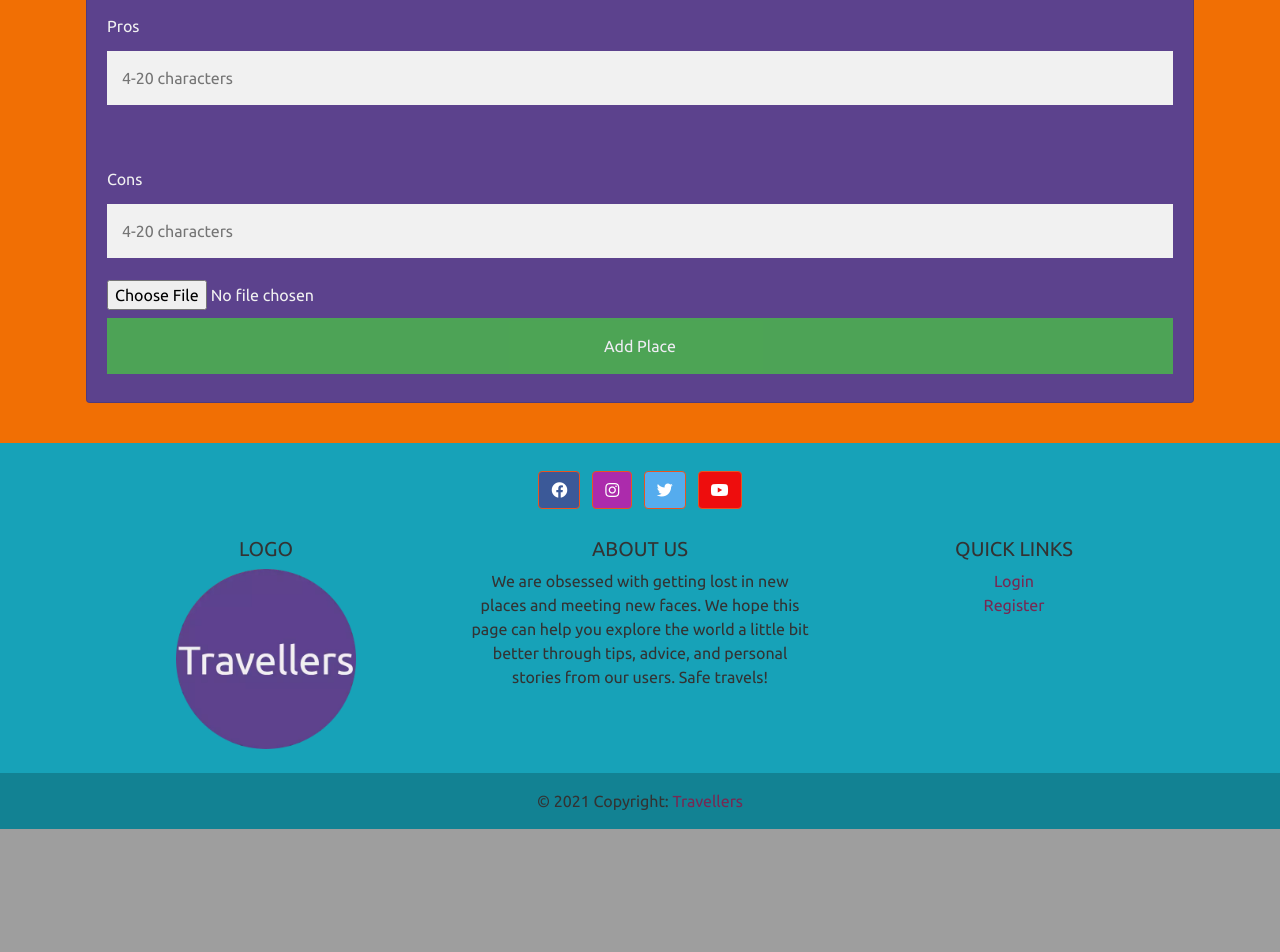
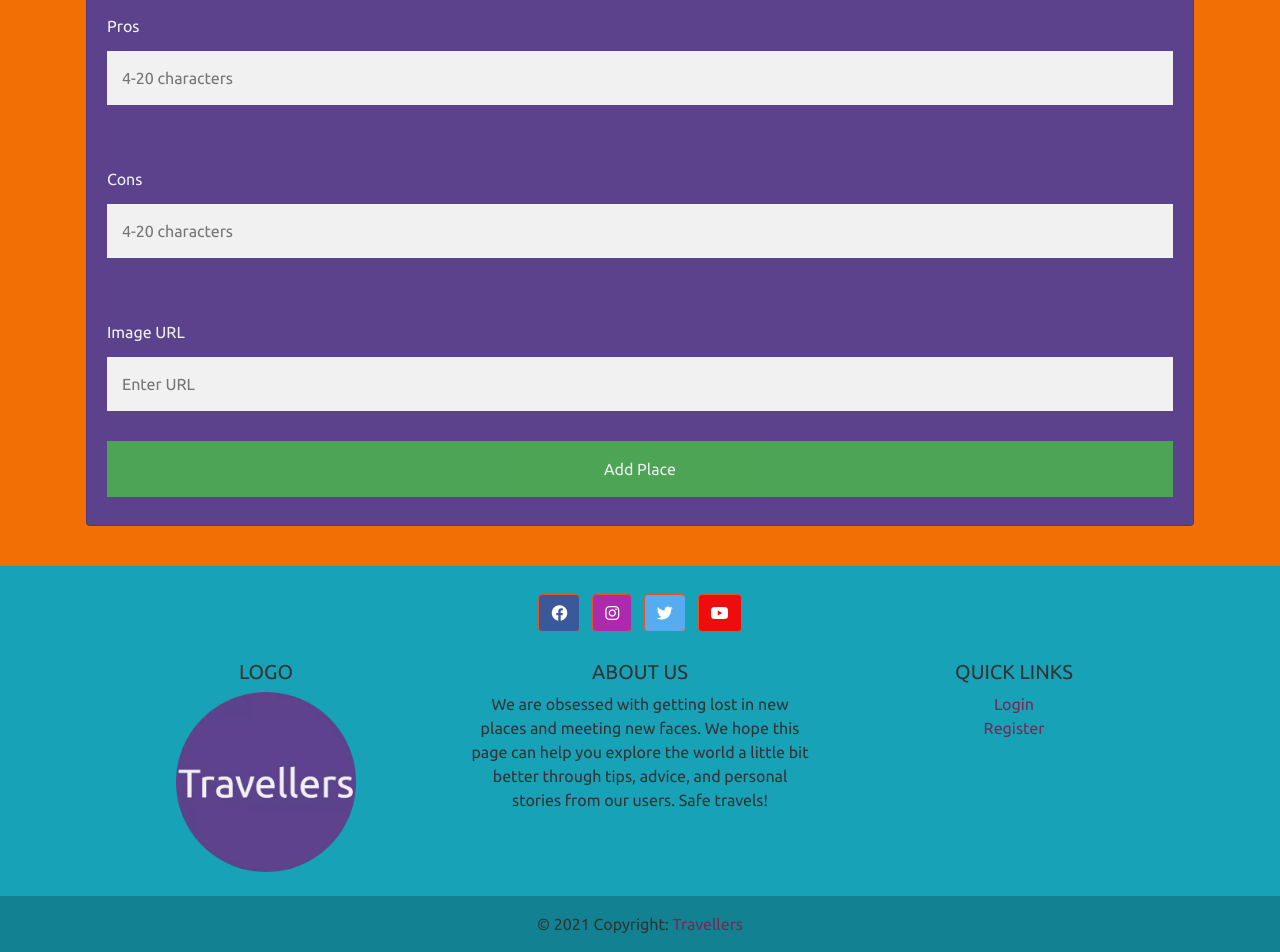
Before and after one commit to ebuzeryalcin/Travellers, a Flask app: page /add_place in a window 1280 px wide. Shown: the part 1966-2918 px from the top of the page. Before the commit the page ends 2795 px from the top, so only its background shows below. Run offline with Flask 2, Linux system fonts and the light colour scheme; the visitor is signed in with stand-in values (Sample User, id 1); data that the repository does not hold is empty; some libraries are stand-ins or nearby versions.

Commit message:
TEST: Card images wouldn't appear. Changed code in app.py, instead image urls is uploaded to database. Made changes in forms and in places and my profile page so images can display from urls.

```diff
--- a/app.py
+++ b/app.py
@@ -128,17 +128,14 @@ def add_place():
         session["user"]
     except KeyError:
         return redirect(url_for("login"))
-# Used this method for uploading image: https://pythonbasics.org/flask-upload-file/
     if request.method == "POST":
-        f = request.files['file']
-        f.save("static/uploaded_images/"+secure_filename(f.filename))
         place = {
             "place_city": request.form.get("place_city"),
             "place_country": request.form.get("place_country"),
             "place_description": request.form.get("place_description"),
             "place_pros": request.form.get("place_pros"),
             "place_cons": request.form.get("place_cons"),
-            "place_file": f.filename,
+            "place_file": request.form.get("image_url"),
             "created_by": session["user"]
         }
         mongo.db.places.insert_one(place)
@@ -157,23 +154,13 @@ def edit_place(place_id):
     except KeyError:
         return redirect(url_for("login"))
     if request.method == "POST":
-    # Used function by this link: https://www.delftstack.com/howto/python/how-to-delete-a-file-and-directory/#delete-a-file-in-python
-        olddata = mongo.db.places.find_one({"_id": ObjectId(place_id)})
-        try:
-            os.remove("./static/uploaded_images/" + olddata["place_file"])
-        except OSError as e:
-            print(e)
-        else:
-            print("File is deleted successfully")
-        f = request.files['file']
-        f.save("static/uploaded_images/"+secure_filename(f.filename))
         submit = {
             "place_city": request.form.get("place_city"),
             "place_country": request.form.get("place_country"),
             "place_description": request.form.get("place_description"),
             "place_pros": request.form.get("place_pros"),
             "place_cons": request.form.get("place_cons"),
-            "place_file": f.filename,
+            "place_file": request.form.get("image_url"),
             "created_by": session["user"]
         }
         mongo.db.places.update({"_id": ObjectId(place_id)}, submit)
--- a/templates/add_place.html
+++ b/templates/add_place.html
@@ -33,18 +33,22 @@
                         <div id="desc-char"></div>
                     </div>
                         <!-- pros -->
-                        <div class="card-body input-field-add">
+                    <div class="card-body input-field-add">
                         <label for="place_pros">Pros</label>
                         <input id="place_pros" placeholder="4-20 characters" name="place_pros" minlength="4" maxlength="20"
                         type="text" class="validate" required>
                     </div>
                         <!-- cons -->
-                        <div class="card-body input-field-add">
+                    <div class="card-body input-field-add">
                         <label for="place_cons">Cons</label>
                         <input id="place_cons" placeholder="4-20 characters" name="place_cons" minlength="4" maxlength="20"
                         type="text" class="validate" required>
-                        <!-- image, upload -->
-                        <input type="file" name="file" required>
+                    </div>
+                        <!-- image url, upload -->
+                    <div class="card-body input-field-add">
+                        <label for="place_cons">Image URL</label>
+                        <input id="image_url" placeholder="Enter URL" name="image_url" minlength="4" maxlength="200"
+                            type="text" class="validate" required>
                         <!-- submit button -->
                         <button type="submit" class="registerbtn">Add Place</button>
                     </div>
--- a/templates/places.html
+++ b/templates/places.html
@@ -13,7 +13,7 @@
             {% for place in places %}
             <div class="col-lg-4 mb-4">
                 <div class="card card-of-place">
-                    <img class="card-img-top" src="../static/uploaded_images/{{ place.place_file }}">
+                    <img class="card-img-top" src="{{ place.place_file }}">
                     <div class="card-body">
                         <h3 class="card-title">{{ place.place_city }}</h3>
                         <h4 class="card-title">{{ place.place_country }}</h4>
--- a/templates/profile.html
+++ b/templates/profile.html
@@ -25,7 +25,7 @@
             {% for place in places %}
             <div class="col-lg-4 mb-4">
                 <div class="card card-of-place">
-                    <img class="card-img-top" src="../static/uploaded_images/{{ place.place_file }}">
+                    <img class="card-img-top" src="{{ place.place_file }}">
                     <div class="card-body">
                         <h3 class="card-title">{{ place.place_city }}</h3>
                         <h4 class="card-title">{{ place.place_country }}</h4>
```
Also changed, not shown: templates/edit_place.html (+8 -5 lines).
